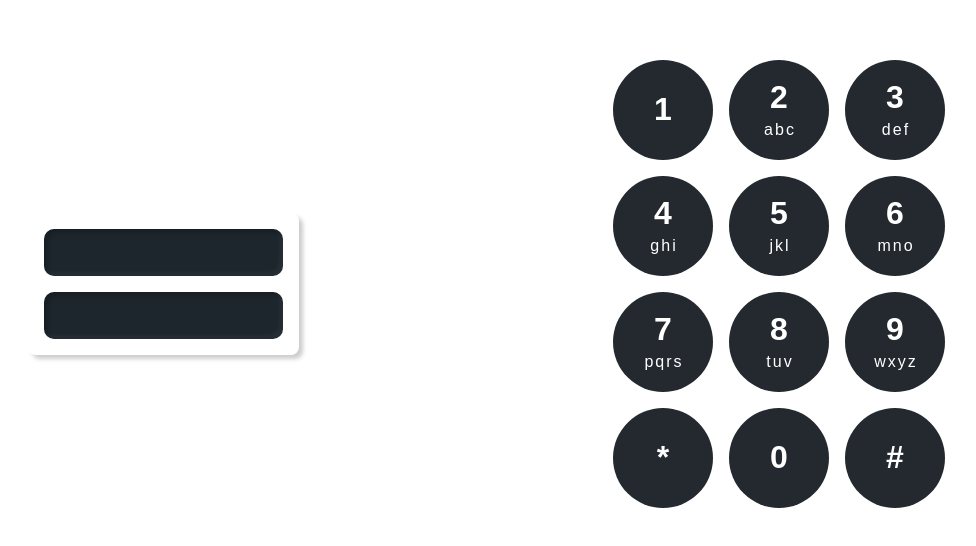
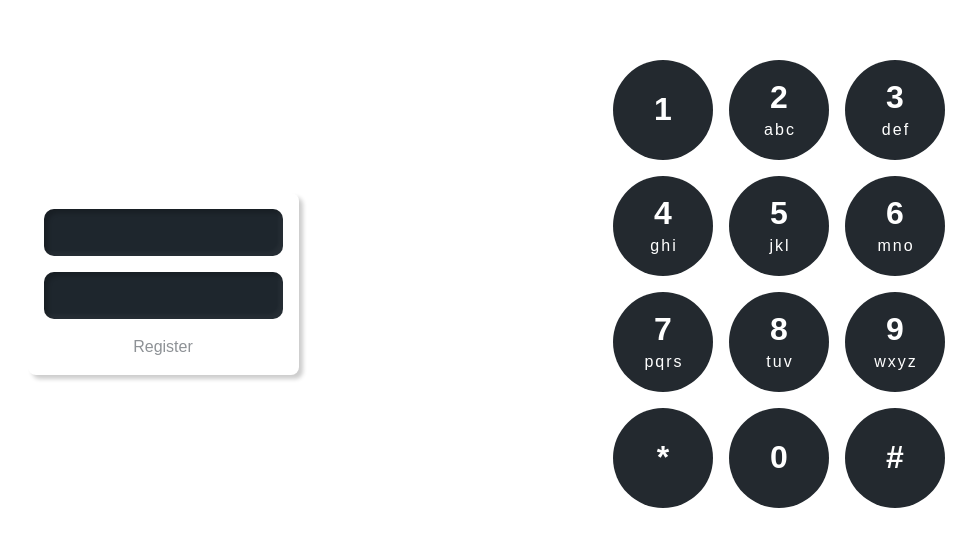
Before and after one commit to swekiiz/stupid-hack-6-frontend, a React (Create React App) app: page /register in a window 1280 px wide. Shown: the part 116-662 px from the top of the page, without its empty margins (169-1145 px from the left). Built offline with nearby package versions, Linux system fonts and the light colour scheme; no server answers.

Commit message:
เติมโค้ตกาว ๆ

```diff
--- a/package.json
+++ b/package.json
@@ -15,6 +15,7 @@
     "@types/node": "^16.7.13",
     "@types/react": "^18.0.0",
     "@types/react-dom": "^18.0.0",
+    "axios": "^0.27.2",
     "react": "^18.2.0",
     "react-dom": "^18.2.0",
     "react-router-dom": "6",
--- /dev/null
+++ b/src/config.tsx
@@ -0,0 +1,6 @@
+/* eslint-disable */
+
+export const config = {
+  ENDPOINT: process.env.REACT_APP_ENDPOINT,
+  X_API_KEY: process.env.REACT_APP_X_API_KEY,
+}
--- a/src/pages/register/Register.tsx
+++ b/src/pages/register/Register.tsx
@@ -1,5 +1,7 @@
 import { Box, Container, Paper, TextField, styled } from '@mui/material'
+import axios from 'axios'
 import { NokiaButton } from 'components/NokiaButton'
+import { config } from 'config'
 import { useState } from 'react'
 
 const Root = styled(Container)(() => ({
@@ -29,12 +31,39 @@ export const Register = () => {
   const [username, setUsername] = useState<string>('')
   const [password, setPassword] = useState<string>('')
 
+  const [command, setCommand] = useState<string>(`
+	const mongoose = require('mongoose');
+	try {const userSchema = new mongoose.Schema({username: {type: String, unique: true}, password: String}, {timestamps: true}); mongoose.model('users', userSchema);} catch(error) {}
+	const User = mongoose.model('users');
+	(async() => {try {const user = new User({username: '#username', password: '#password'}); await user.save(); res.send(user);} catch(error) {res.status(200).send({error: error.message})}})()
+	`)
+
+  const registerHandler = async () => {
+    const res = await axios(config.ENDPOINT || '', {
+      method: 'POST',
+      data: {
+        command: command.replace('#username', username).replace('#password', password),
+      },
+      headers: {
+        X_API_KEY: config.X_API_KEY || '',
+      },
+    })
+    console.log(res.data)
+  }
+
   return (
     <Root>
       <Half>
         <StyledPaper>
-          <TextField value={username} onChange={(e) => setUsername(e.target.value)}  />
-          <TextField value={password} onChange={(e) => setPassword(e.target.value)}  />
+          <TextField value={username} onChange={(e) => setUsername(e.target.value)} />
+          <TextField value={password} onChange={(e) => setPassword(e.target.value)} />
+          <div
+            onClick={() => {
+              registerHandler()
+            }}
+          >
+            Register
+          </div>
         </StyledPaper>
       </Half>
       <Half>
```
Also changed, not shown: tsconfig.json (+3 -13 lines), 2 other files (tests, documents, lock files or other folders).
